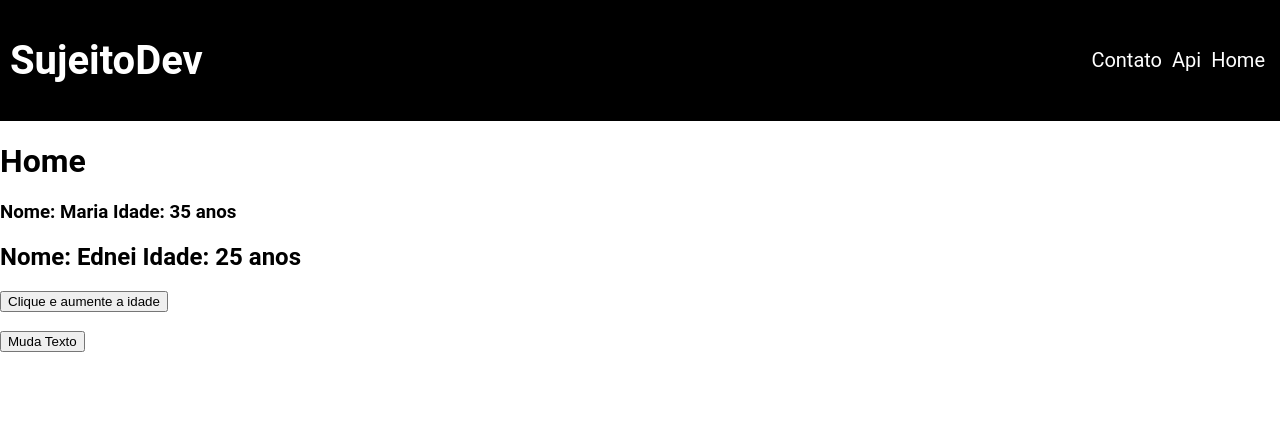
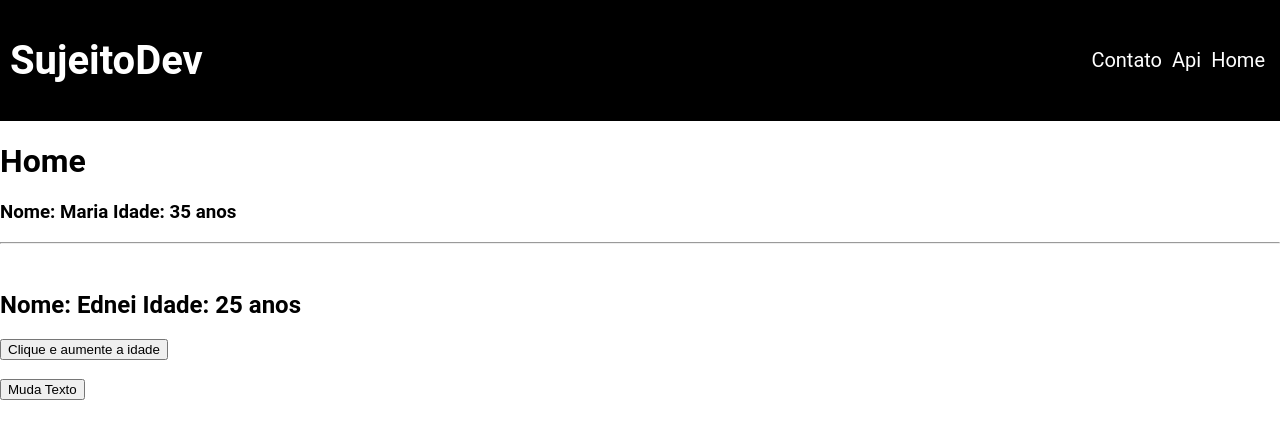
Before and after one commit to mr-louback/app-test-sujeito, a React (Create React App) app: page / in a window 1280 px wide. Shown: the top 438 px of the page. Built offline with nearby package versions, Linux system fonts and the light colour scheme.

Commit message:
Hooks useState

```diff
--- a/src/Routes.js
+++ b/src/Routes.js
@@ -4,6 +4,7 @@ import Api from "./pages/Api";
 import Contact from "./pages/Contact";
 import Header from "./components/Header";
 import Error from "./pages/Error";
+import Product from "./pages/Product";
 
 function RoutesProj() {
   return (
@@ -11,8 +12,10 @@ function RoutesProj() {
       <Header />
       <Routes>
         <Route path="/" element={<Home />} />
-        <Route path="/contato" element={<Contact />} />
+        <Route path="/contact" element={<Contact />} />
         <Route path="/api" element={<Api />} />
+        <Route path="/product/:id" element={<Product />} />
+
         <Route path="*" element={<Error />} />
       </Routes>
     </BrowserRouter>
--- a/src/pages/Home/index.js
+++ b/src/pages/Home/index.js
@@ -1,10 +1,17 @@
+import { Link } from "react-router-dom";
 import Nome from "../../components/Nome.js";
 import NomeEstruturado from "../../components/NomeEstruturado";
+import { useParams } from "react-router-dom";
+
 function Home() {
+  const { id } = useParams();
+  let url = `/product/${id || 123}`
   return (
     <div>
       <h1>Home</h1>
       <NomeEstruturado name='Maria' idade={35} />
+      <hr />
+      <Link to={url}>Produto</Link>
       <Nome idade={25} />
     </div>
   )
--- /dev/null
+++ b/src/pages/Product/index.js
@@ -0,0 +1,12 @@
+import { useParams } from "react-router-dom";
+
+function Product() {
+  const { id } = useParams();
+  return (
+    <div>
+      <h1>Product</h1>
+      <span>Product: id {id}</span>
+    </div>
+  )
+}
+export default Product
```
Also changed, not shown: 1 other file (tests, documents, lock files or other folders).
